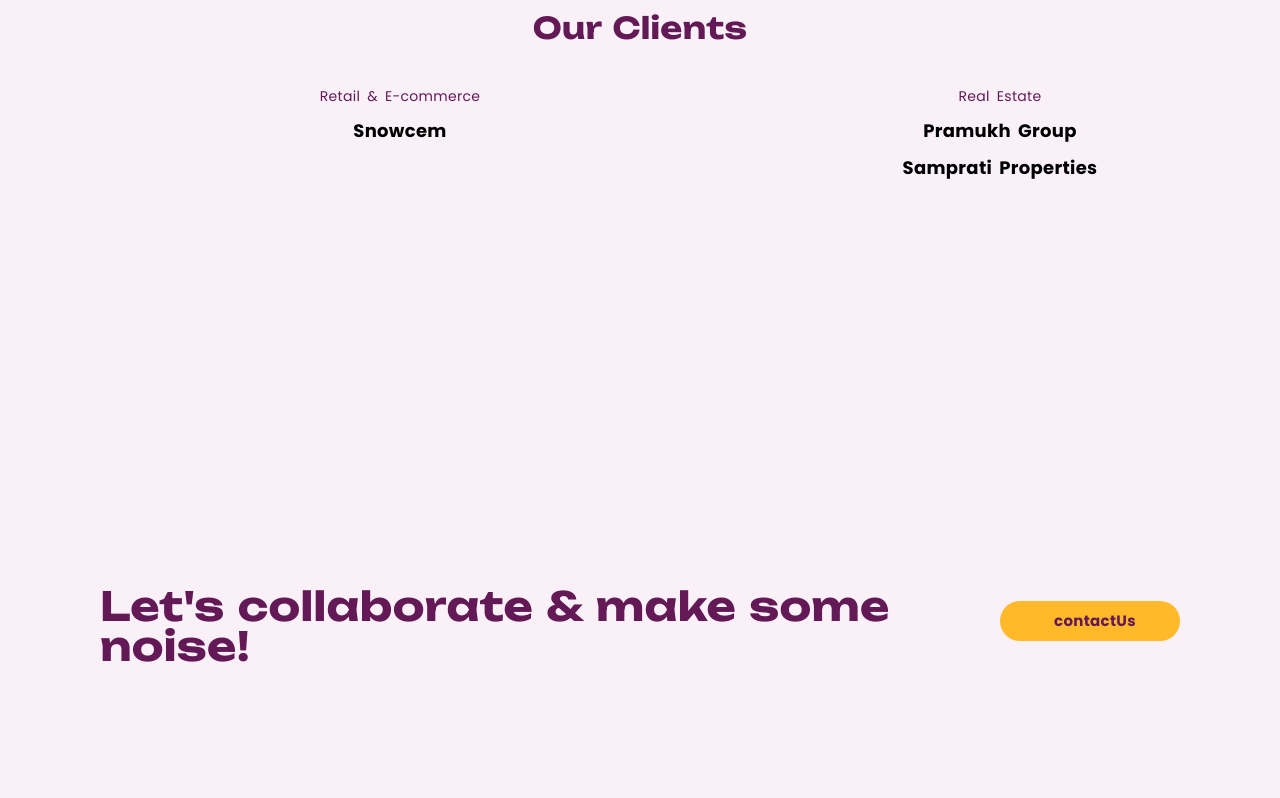
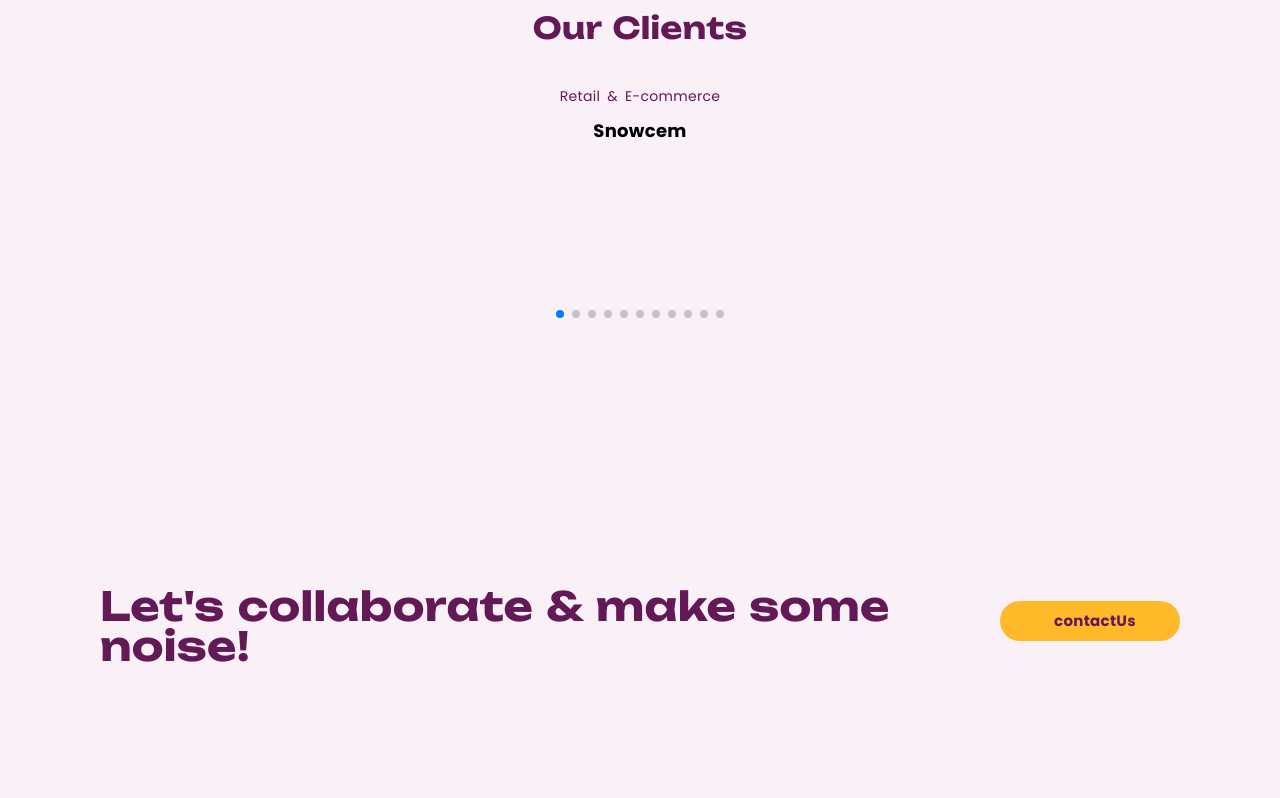
Before and after one commit to rishikmr9/digitalnama, a plain HTML site: page index.html in a window 1280 px wide. Shown: the part 4530-5328 px from the top of the page. Drawn offline with nearby package versions, Linux system fonts and the light colour scheme; files whose address does not match are found by name; a web font is replaced by a local one.

Commit message:
Add files via upload

```diff
--- a/index.html
+++ b/index.html
@@ -791,9 +791,8 @@
 
             <h2>Our Clients</h2>
 
-            <div class="slide swiper">
+            <div class=" swiper">
 
-                <div class="swiper-pagination"></div>
 
                 <div class="swiper-wrapper">
 
@@ -863,6 +862,8 @@
 
                 </div>
 
+                <div class="swiper-pagination"></div>
+
 
 
             </div>
--- a/script.js
+++ b/script.js
@@ -23,13 +23,13 @@ window.onload = function name() {
         });
     });
 
-    // const swiper = new Swiper(".swiper", {
-    //     direction: 'horizontal',
-    //     loop: false,
-    //     pagination:{
-    //         el: ".swiper-pagination"
-    //     }
-    // });
+    const swiper = new Swiper(".swiper", {
+        direction: 'horizontal',
+        loop: false,
+        pagination:{
+            el: ".swiper-pagination"
+        }
+    });
 
     gsap.from("#heroSection h1, #heroSection p, #heroSection .btn", {
         y: 100,
@@ -40,14 +40,6 @@ window.onload = function name() {
 
     gsap.registerPlugin(ScrollTrigger);
 
-    // gsap.from(".VLine", {
-    //     opacity: 0,
-    //     duration: 2,
-    //     scrollTrigger: {
-    //         triggger: "#heroSection",
-    //         start: "top bottom",
-    //     }
-    // });
 
     gsap.from(".animate h3, .animate p", {
         x: 100,
```
